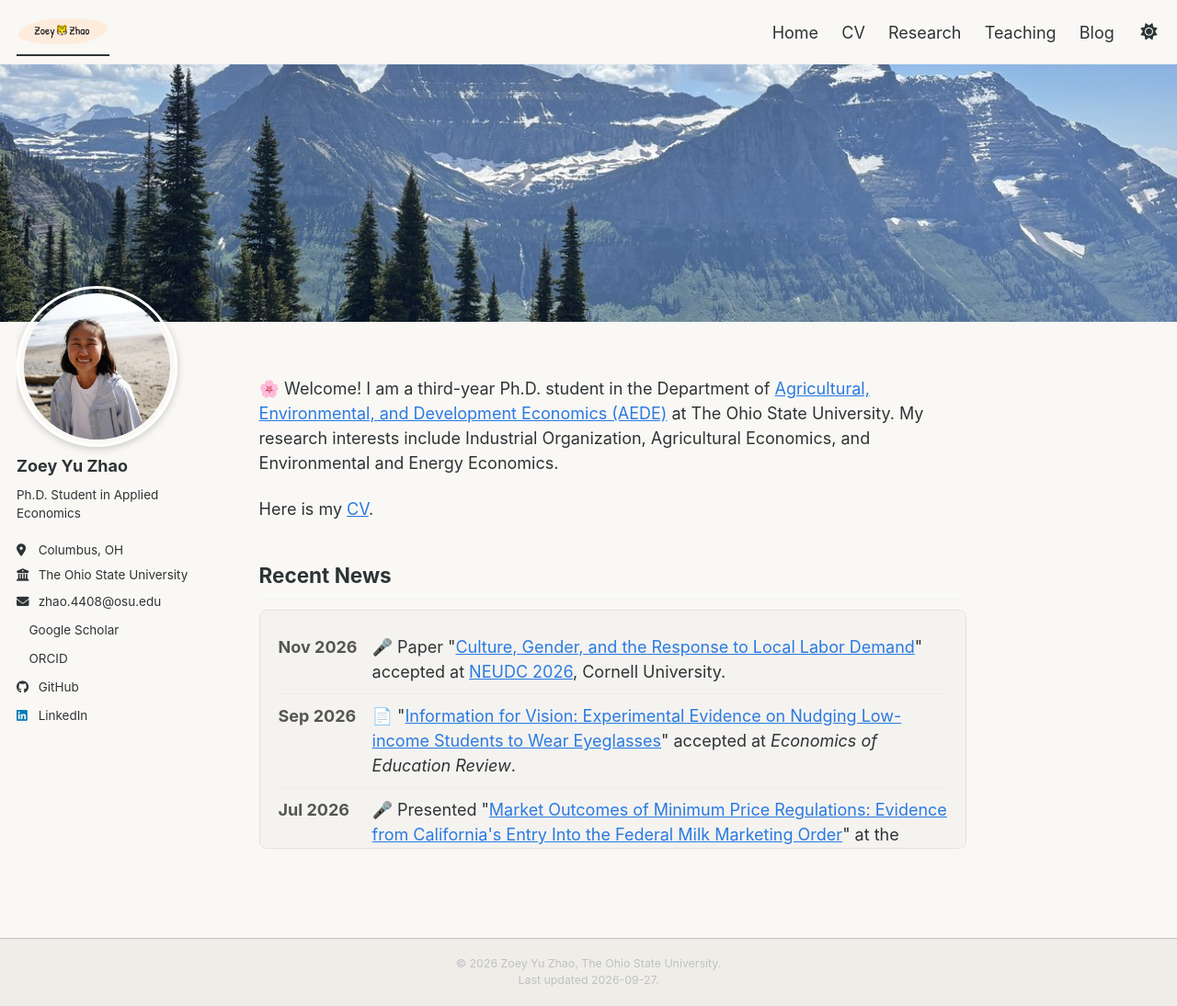
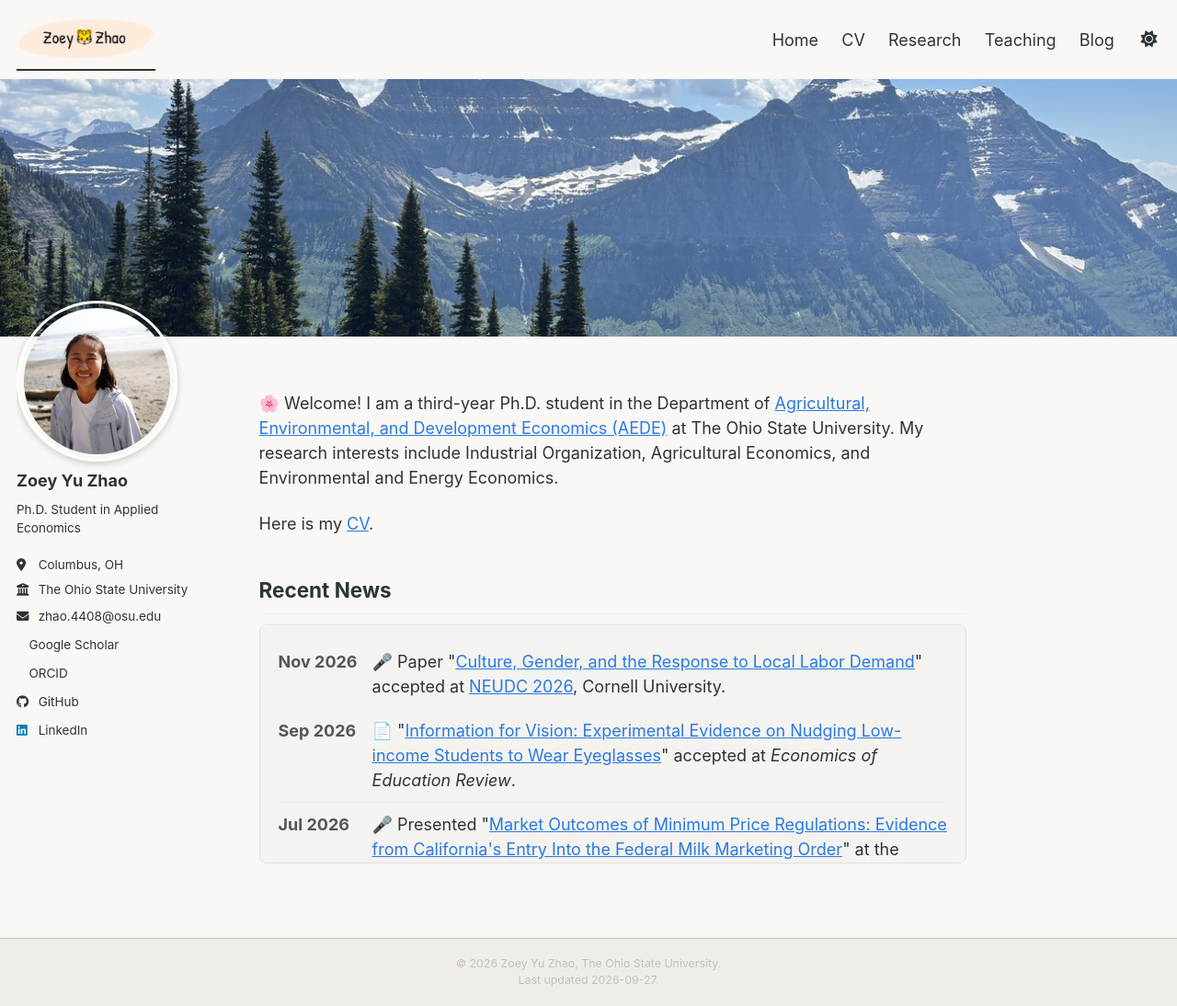
Before and after one commit to zoeyzhao-econ/zoeyzhao-econ.github.io, a Jekyll site: the page built from _pages/about.md, in a window 1280 px wide and 1094 px high. Shown: the whole window at 92% size. Built offline with Jekyll 4.4.1, drawn with Linux system fonts in a browser that asks for light colours; a style sheet for code colours, icons or effects is not loaded.

Commit message:
Increase nav logo height from 32px to 48px
Co-Authored-By: Claude Opus 4.6 <noreply@anthropic.com>

```diff
--- a/_includes/masthead.html
+++ b/_includes/masthead.html
@@ -6,7 +6,7 @@
         <button><span class="navicon"></span></button>
         <ul class="visible-links">
           <li class="masthead__menu-item masthead__menu-item--lg persist {% if page.url == '/' or page.url == '/index.html' %}selected{% endif %}">
-            <a href="{{ base_path }}/"><img src="{{ base_path }}/images/zoey-logo.png" alt="{{ site.title }}" style="height: 32px; vertical-align: middle;"></a>
+            <a href="{{ base_path }}/"><img src="{{ base_path }}/images/zoey-logo.png" alt="{{ site.title }}" style="height: 48px; vertical-align: middle;"></a>
           </li>
           {% for link in site.data.navigation.main %}
             {% if link.url contains 'http' %}
```
